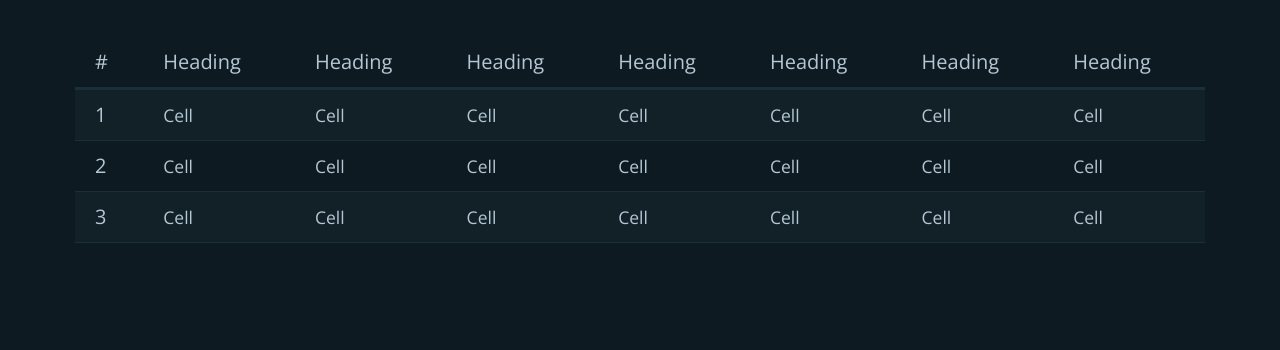
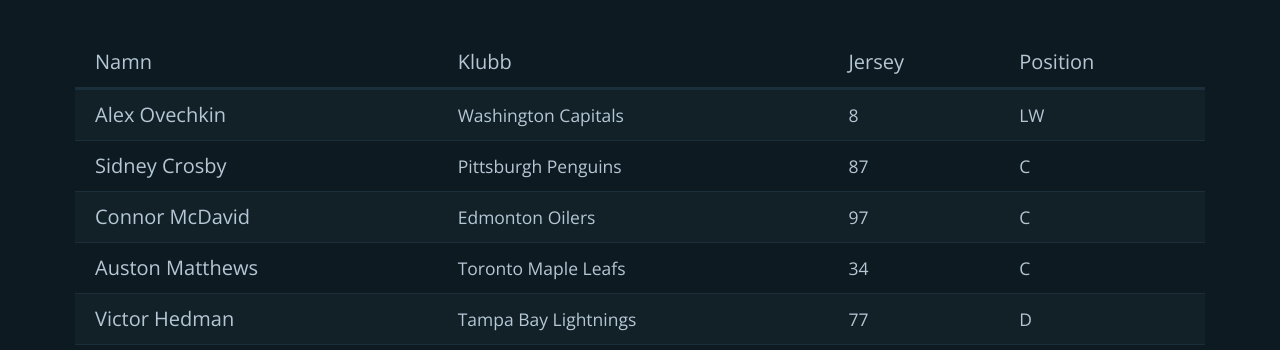
Before and after one commit to AndreasIshak1/DemoJSStart-Enhance-main, a plain HTML site: page index.html in a window 1280 px wide. Shown: the part 438-788 px from the top of the page. Drawn offline with nearby package versions, Linux system fonts and the light colour scheme.

Commit message:
added player info to table

```diff
--- a/index.html
+++ b/index.html
@@ -28,46 +28,42 @@
                 <table role="grid">
                   <thead>
                     <tr>
-                      <th scope="col">#</th>
-                      <th scope="col">Heading</th>
-                      <th scope="col">Heading</th>
-                      <th scope="col">Heading</th>
-                      <th scope="col">Heading</th>
-                      <th scope="col">Heading</th>
-                      <th scope="col">Heading</th>
-                      <th scope="col">Heading</th>
+                      <th scope="col">Namn</th>
+                      <th scope="col">Klubb</th>
+                      <th scope="col">Jersey</th>
+                      <th scope="col">Position</th>
                     </tr>
                   </thead>
                   <tbody>
                     <tr>
-                      <th scope="row">1</th>
-                      <td>Cell</td>
-                      <td>Cell</td>
-                      <td>Cell</td>
-                      <td>Cell</td>
-                      <td>Cell</td>
-                      <td>Cell</td>
-                      <td>Cell</td>
+                      <th scope="row">Alex Ovechkin </th>
+                      <td>Washington Capitals</td>
+                      <td>8</td>
+                      <td>LW</td>
                     </tr>
                     <tr>
-                      <th scope="row">2</th>
-                      <td>Cell</td>
-                      <td>Cell</td>
-                      <td>Cell</td>
-                      <td>Cell</td>
-                      <td>Cell</td>
-                      <td>Cell</td>
-                      <td>Cell</td>
+                      <th scope="row">Sidney Crosby</th>
+                      <td>Pittsburgh Penguins</td>
+                      <td>87</td>
+                      <td>C</td>
                     </tr>
                     <tr>
-                      <th scope="row">3</th>
-                      <td>Cell</td>
-                      <td>Cell</td>
-                      <td>Cell</td>
-                      <td>Cell</td>
-                      <td>Cell</td>
-                      <td>Cell</td>
-                      <td>Cell</td>
+                      <th scope="row">Connor McDavid</th>
+                      <td>Edmonton Oilers</td>
+                      <td>97</td>
+                      <td>C</td>
+                    </tr>
+                    <tr>
+                      <th scope="row">Auston Matthews</th>
+                      <td>Toronto Maple Leafs</td>
+                      <td>34</td>
+                      <td>C</td>
+                    </tr>
+                    <tr>
+                      <th scope="row">Victor Hedman</th>
+                      <td>Tampa Bay Lightnings</td>
+                      <td>77</td>
+                      <td>D</td>
                     </tr>
                   </tbody>
                 </table>
```
